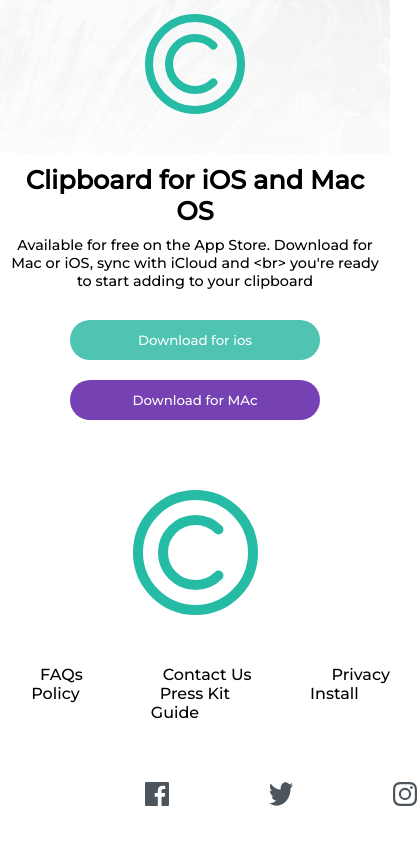
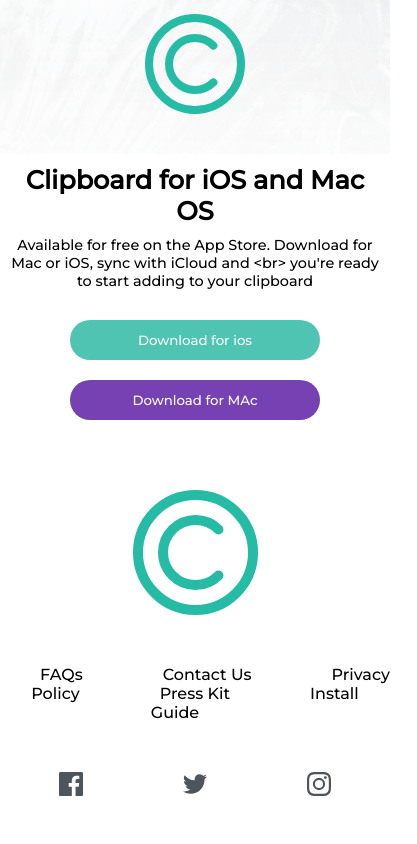
Before and after one commit to CarlTeclancing/navbar, a React (Create React App) app: page / in a window 390 px wide. Shown: the part 3747-4591 px from the top of the page, 417 px wide, since content can reach past the window. Built offline with nearby package versions, Linux system fonts and the light colour scheme.

Commit message:
comit done

```diff
--- a/src/App.css
+++ b/src/App.css
@@ -185,4 +185,11 @@ a{
     margin-top: 60px;
     margin-left: 0;
   }
+  .social{
+    width: 200px;
+    display: flex;
+    justify-content: center;
+    align-items: center;
+    padding: 0;
+  }
 }
```
